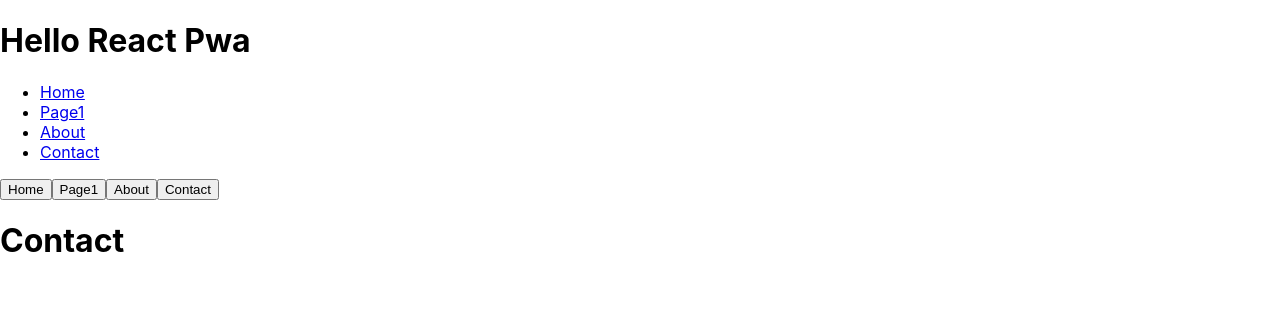
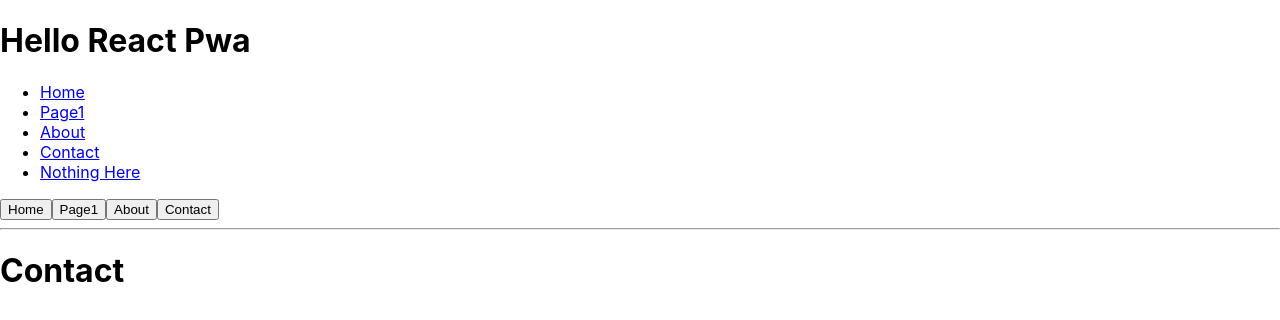
Before and after one commit to macroware-tanji/react-pwa, a React (Create React App) app: page /react-pwa/contact in a window 1280 px wide. Shown: the top 320 px of the page. Built offline with nearby package versions, Linux system fonts and the light colour scheme.

Commit message:
react-router v6の確認

```diff
--- a/src/App.js
+++ b/src/App.js
@@ -2,13 +2,71 @@ import React ,{ Component } from "react"
 //import logo from './logo.svg';
 import './App.css';
 
-import { Route, Routes, Link/*, useNavigate*/ } from 'react-router-dom'
+import { Route, Routes, Link, Outlet, useNavigate } from 'react-router-dom'
 
 import Home from './Home'
 import Page1 from './Page1'
+import Me from './Me'
+import Others from './Others'
 import About from './About'
 import Contact from './Contact'
 import NotFound from './NotFound'
+
+function Layout() {
+  const navigate = useNavigate()
+  const handleClick = (e)=>{
+    if(e.target.name==="home"){
+      navigate("/")
+    }
+    else if(e.target.name==="page1"){
+      navigate("/page1")
+    }
+    else if(e.target.name==="about"){
+      navigate("/about")
+    }
+    else if(e.target.name==="contact"){
+      navigate("/contact")
+    }
+  }
+  return (
+    <div>
+      {/* A "layout route" is a good place to put markup you want to
+          share across all the pages on your site, like navigation. */}
+      <nav>
+        <ul>
+          <li>
+            <Link to="/">Home</Link>
+          </li>
+          <li>
+            <Link to="/page1">Page1</Link>
+          </li>
+          <li>
+            <Link to="/about">About</Link>
+          </li>
+          <li>
+            <Link to="/contact">Contact</Link>
+          </li>
+          <li>
+            <Link to="/nothing-here">Nothing Here</Link>
+          </li>
+        </ul>
+        <div>
+        <button onClick={handleClick} name="home">Home</button>
+        <button onClick={handleClick} name="page1">Page1</button>
+        <button onClick={handleClick} name="about">About</button>
+        <button onClick={handleClick} name="contact">Contact</button>
+        </div>
+      </nav>
+
+      <hr />
+
+      {/* An <Outlet> renders whatever child route is currently active,
+          so you can think about this <Outlet> as a placeholder for
+          the child routes we defined above. */}
+      <Outlet />
+    </div>
+  );
+}
 
 class App extends Component{
   constructor(props){
@@ -17,32 +75,34 @@ class App extends Component{
     // this.state = {
     //      state:0
     // }
-    this.handleClick = this.handleClick.bind(this)
+    //this.handleClick = this.handleClick.bind(this)
   }
   componentDidMount(){
       console.log("App.componentDidMount")
-    }
+  }
   componentWillUnmount(){
     console.log("App.componentWillUnmount")
   }
-  handleClick(e){
-    if(e.target.name==="home"){
-      this.props.navigate("/")
-    }
-    else if(e.target.name==="page1"){
-      this.props.navigate("/page1")
-    }
-    else if(e.target.name==="about"){
-      this.props.navigate("/about")
-    }
-    else if(e.target.name==="contact"){
-      this.props.navigate("/contact")
-    }
-  }
+  // handleClick(e){
+  //   if(e.target.name==="home"){
+  //     this.props.navigate("/")
+  //   }
+  //   else if(e.target.name==="page1"){
+  //     this.props.navigate("/page1")
+  //   }
+  //   else if(e.target.name==="about"){
+  //     this.props.navigate("/about")
+  //   }
+  //   else if(e.target.name==="contact"){
+  //     this.props.navigate("/contact")
+  //   }
+  // }
   render() {
     return (
       <div>
         <h1>Hello React Pwa</h1>
+        {
+          /*
         <ul>
           <li>
             <Link to="/">Home</Link>
@@ -57,18 +117,30 @@ class App extends Component{
             <Link to="/contact">Contact</Link>
           </li>
         </ul>
+          */
+        }
         <div>
+          {/*
         <button onClick={this.handleClick} name="home">Home</button>
         <button onClick={this.handleClick} name="page1">Page1</button>
         <button onClick={this.handleClick} name="about">About</button>
         <button onClick={this.handleClick} name="contact">Contact</button>
+           */
+          }
         </div>
         <Routes>
-          <Route exact path="/"  element={<Home/>}/>
-          <Route path="/page1" element={<Page1/>}/>
-          <Route path="/about" element={<About/>}/>
-          <Route path="/contact" element={<Contact/>}/>
-          <Route element={<NotFound/>}/>
+          <Route exact path="/"  element={<Layout/>}>
+            <Route index element={<Home/>}/>
+            <Route path="page1" element={<Page1 />} />
+            <Route path="page1/:id" element={<Others params={this.props.params}/>}/>
+            <Route path="page1/me" element={<Me/>}/>
+            <Route path="about" element={<About />} />
+            <Route path="contact" element={<Contact />} />
+             {/* Using path="*"" means "match anything", so this route
+                acts like a catch-all for URLs that we don't have explicit
+                routes for. */}
+            <Route path="*" element={<NotFound />} />
+          </Route>
         </Routes>
       </div>
     )
--- /dev/null
+++ b/src/Me.js
@@ -0,0 +1,24 @@
+import React,{ Component } from "react"
+
+export default class Me extends Component {
+    constructor(props){
+        console.log("Me.constructor")
+        super(props);
+        // this.state = {
+        //      state:0
+        // }
+    }
+    componentDidMount(){
+        console.log("Me.componentDidMount")
+    }
+    componentWillUnmount(){
+        console.log("Me.componentWillUnmount")
+    }
+    render() {
+        return (
+            <div>
+                <h1>Me</h1>
+            </div>
+        )
+    }
+}
--- a/src/NotFound.js
+++ b/src/NotFound.js
@@ -1,4 +1,5 @@
 import React,{ Component } from "react"
+import { Link } from 'react-router-dom'
 
 export default class NotFound extends Component {
     constructor(props){
@@ -18,6 +19,9 @@ export default class NotFound extends Component {
         return (
             <div>
                 <h1>NotFound</h1>
+                <p>
+                    <Link to="/">Go to the home page</Link>
+                </p>
             </div>
         )
     }
--- /dev/null
+++ b/src/Others.js
@@ -0,0 +1,25 @@
+import React,{ Component } from "react"
+
+export default class Others extends Component {
+    constructor(props){
+        console.log("Others.constructor")
+        super(props);
+        // this.state = {
+        //      state:0
+        // }
+        console.log(this.props.params)
+    }
+    componentDidMount(){
+        console.log("Others.componentDidMount")
+    }
+    componentWillUnmount(){
+        console.log("Others.componentWillUnmount")
+    }
+    render() {
+        return (
+            <div>
+                <h1>Others</h1>
+            </div>
+        )
+    }
+}
--- a/src/index.js
+++ b/src/index.js
@@ -4,12 +4,13 @@ import './index.css';
 import App from './App';
 import * as serviceWorkerRegistration from './serviceWorkerRegistration';
 import reportWebVitals from './reportWebVitals';
-import { BrowserRouter, useNavigate } from 'react-router-dom'
+import { BrowserRouter, useNavigate, useParams } from 'react-router-dom'
 
 function AppWithNavigate(){
   const navigate = useNavigate()
+  const params = useParams()
   return (
-    <App navigate = {navigate}/>
+    <App navigate = {navigate} params = {params}/>
   )
 }
 
```
